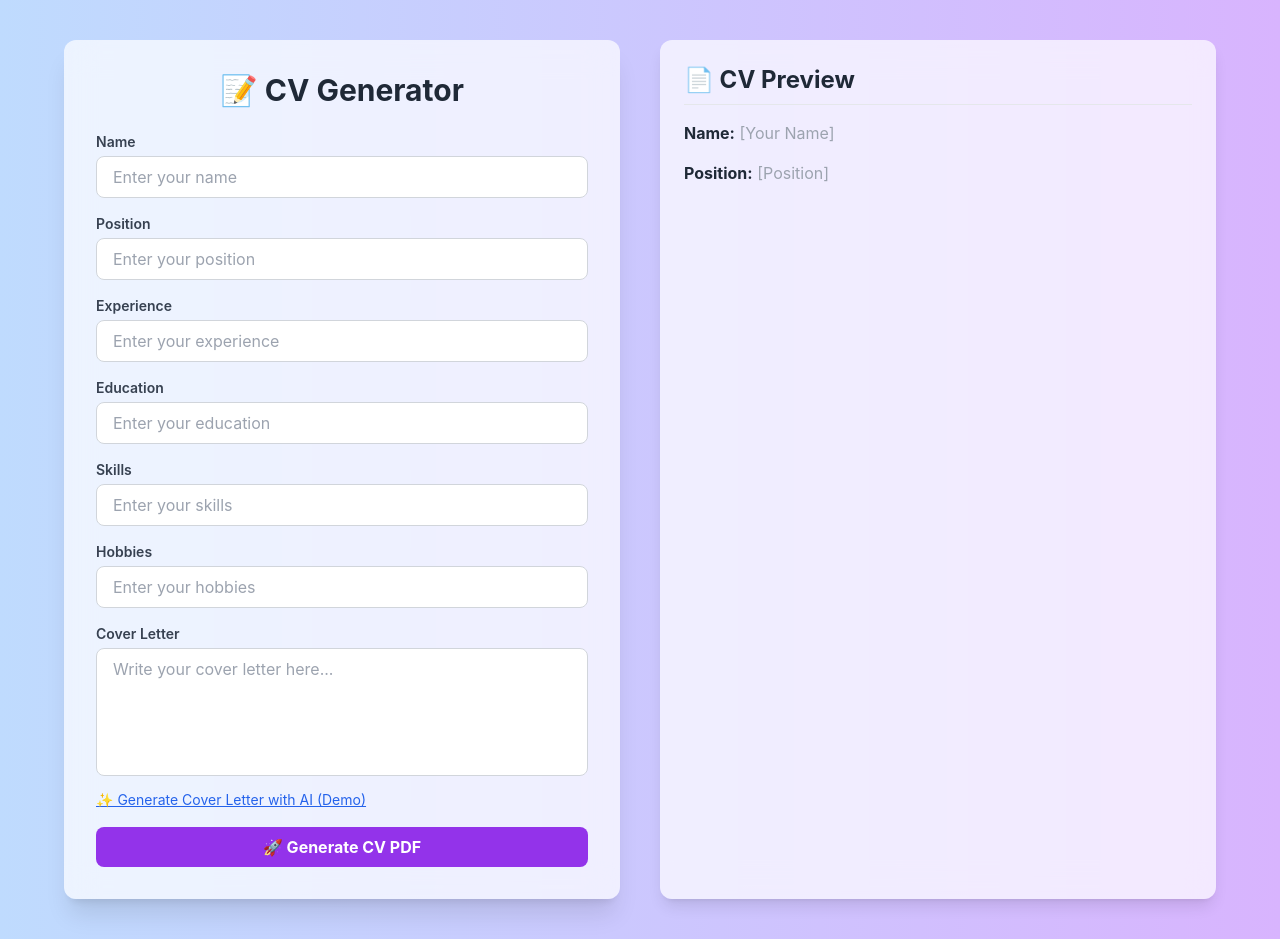
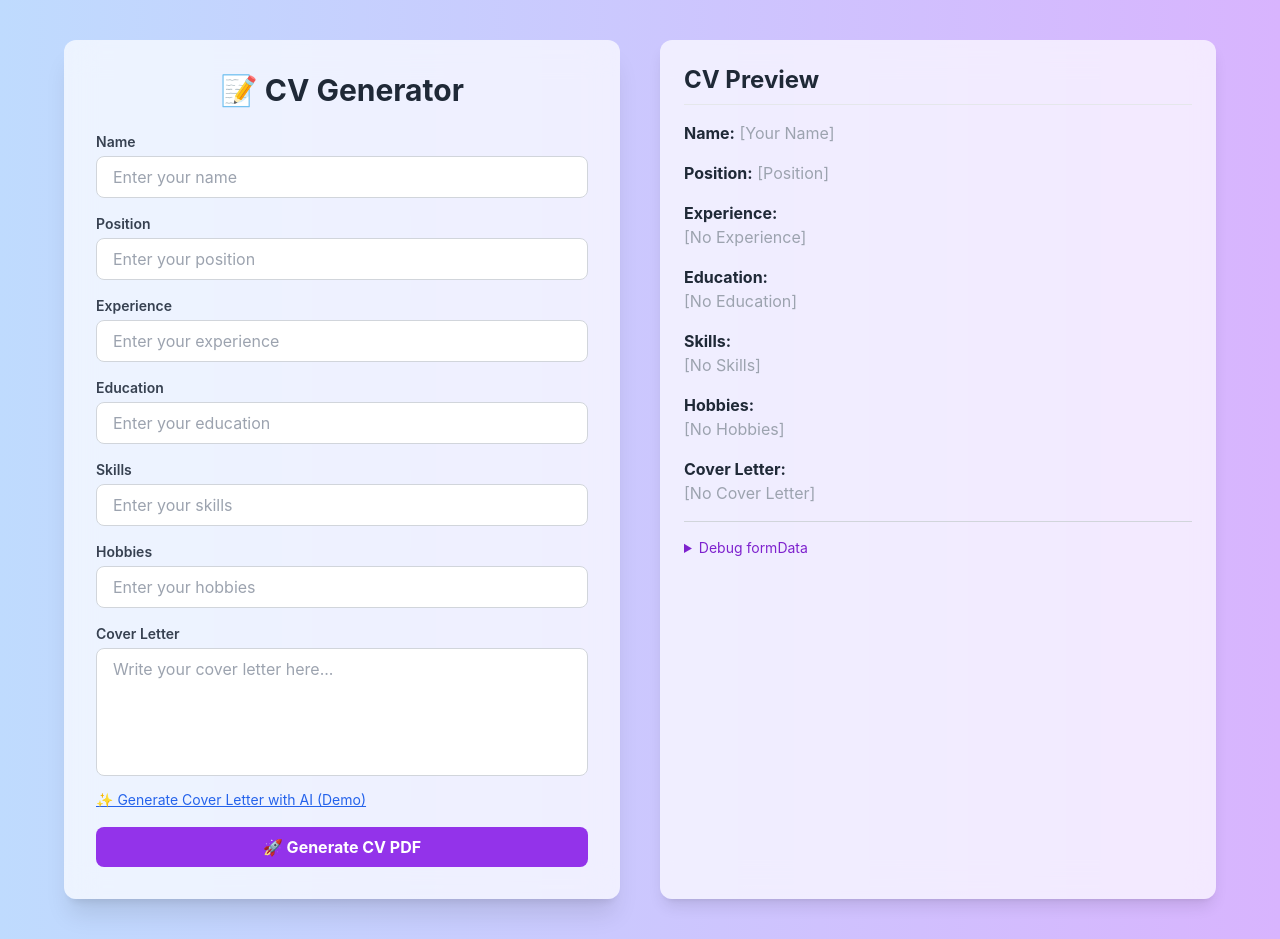
Before and after one commit to AnatolyBystrov/cvproject, a React (Create React App) app in the folder frontend/: page / in a window 1280 px wide. Built offline with nearby package versions, Linux system fonts and the light colour scheme.

Commit message:
Update routes and frontend components: App.js & PreviewCard improvements

```diff
--- a/frontend/src/App.js
+++ b/frontend/src/App.js
@@ -18,7 +18,6 @@ function App() {
   };
 
   const generateCoverLetter = () => {
-
     const fakeLetter = `Dear Hiring Manager,
 
 I'm thrilled to apply for the position of ${formData.position || 'Developer'} at your company. With experience in ${formData.experience || 'various tech domains'} and a passion for innovation, I'm confident I can contribute meaningfully.
@@ -33,12 +32,14 @@ ${formData.name || 'John Doe'}`;
     e.preventDefault();
 
     const form = new FormData();
-    Object.entries(formData).forEach(([key, value]) => form.append(key, value));
+    Object.entries(formData).forEach(([key, value]) => {
+      form.append(key, value);
+    });
 
     try {
       const response = await fetch('http://localhost:8000/api/generate', {
         method: 'POST',
-        body: form
+        body: form,
       });
 
       if (!response.ok) {
@@ -52,6 +53,7 @@ ${formData.name || 'John Doe'}`;
       a.href = url;
       a.download = 'cv.pdf';
       a.click();
+      window.URL.revokeObjectURL(url);
 
       setFormData({
         name: '',
@@ -72,7 +74,7 @@ ${formData.name || 'John Doe'}`;
     <div className="min-h-screen bg-gradient-to-r from-blue-200 to-purple-300 flex items-start justify-center p-10">
       <div className="grid grid-cols-1 md:grid-cols-2 gap-10 max-w-6xl w-full">
 
-        {/* Form block */}
+        {/* Form */}
         <div className="bg-white bg-opacity-70 backdrop-blur-lg shadow-xl rounded-xl p-8">
           <h1 className="text-3xl font-bold text-center text-gray-800 mb-6">📝 CV Generator</h1>
           <form onSubmit={handleSubmit} className="space-y-4">
@@ -119,7 +121,7 @@ ${formData.name || 'John Doe'}`;
           </form>
         </div>
 
-        {/* Preview block */}
+        {/* Preview */}
         <PreviewCard formData={formData} />
       </div>
     </div>
--- a/frontend/src/PreviewCard.js
+++ b/frontend/src/PreviewCard.js
@@ -1,46 +1,52 @@
-
 import React from 'react';
 
 const PreviewCard = ({ formData }) => {
   return (
     <div className="bg-white bg-opacity-70 backdrop-blur-lg shadow-lg rounded-xl p-6 text-gray-800 space-y-4">
-      <h2 className="text-2xl font-bold border-b pb-2">📄 CV Preview</h2>
+      <h2 className="text-2xl font-bold border-b pb-2"> CV Preview</h2>
+
       <div>
-        <strong>Name:</strong> {formData.name || <span className="text-gray-400">[Your Name]</span>}
+        <strong>Name:</strong>{' '}
+        {formData.name ? formData.name : <span className="text-gray-400">[Your Name]</span>}
       </div>
+
       <div>
-        <strong>Position:</strong> {formData.position || <span className="text-gray-400">[Position]</span>}
+        <strong>Position:</strong>{' '}
+        {formData.position ? formData.position : <span className="text-gray-400">[Position]</span>}
       </div>
-      {formData.experience && (
+
       <div>
         <strong>Experience:</strong>
-          <p>{formData.experience}</p>
+        <p>{formData.experience ? formData.experience : <span className="text-gray-400">[No Experience]</span>}</p>
       </div>
-      )}
-      {formData.education && (
+
       <div>
         <strong>Education:</strong>
-          <p>{formData.education}</p>
+        <p>{formData.education ? formData.education : <span className="text-gray-400">[No Education]</span>}</p>
       </div>
-      )}
-      {formData.skills && (
+
       <div>
         <strong>Skills:</strong>
-          <p>{formData.skills}</p>
+        <p>{formData.skills ? formData.skills : <span className="text-gray-400">[No Skills]</span>}</p>
       </div>
-      )}
-      {formData.hobbies && (
+
       <div>
         <strong>Hobbies:</strong>
-          <p>{formData.hobbies}</p>
+        <p>{formData.hobbies ? formData.hobbies : <span className="text-gray-400">[No Hobbies]</span>}</p>
       </div>
-      )}
-      {formData.cover_letter && (
+
       <div>
         <strong>Cover Letter:</strong>
-          <p>{formData.cover_letter}</p>
+        <p>{formData.cover_letter ? formData.cover_letter : <span className="text-gray-400">[No Cover Letter]</span>}</p>
       </div>
-      )}
+
+      <hr className="border-gray-300 my-4" />
+
+      {/* Debug output */}
+      <details>
+        <summary className="text-sm text-purple-700 cursor-pointer"> Debug formData</summary>
+        <pre className="text-xs text-gray-600 bg-gray-100 p-2 rounded">{JSON.stringify(formData, null, 2)}</pre>
+      </details>
     </div>
   );
 };
```
Also changed, not shown: 1 other file (tests, documents, lock files or other folders). Lines whose indentation alone changed are shown as unchanged.
